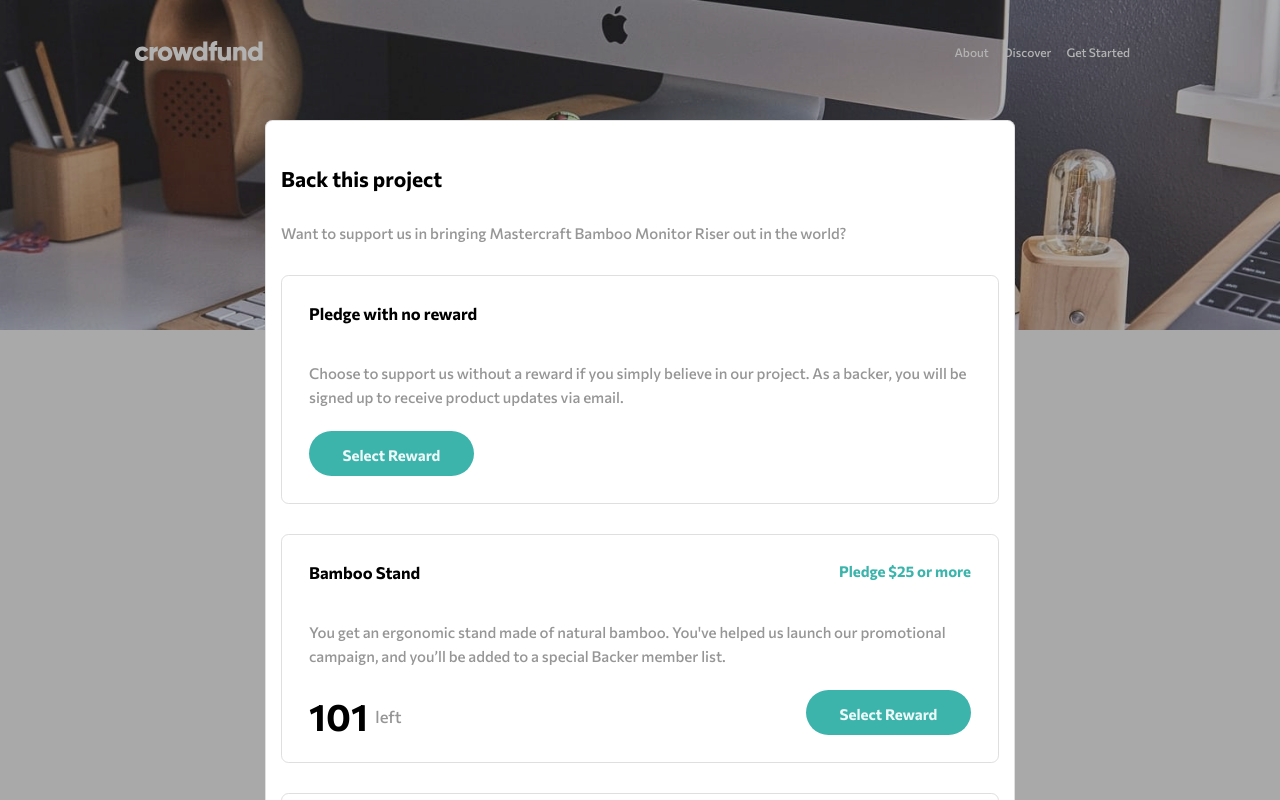
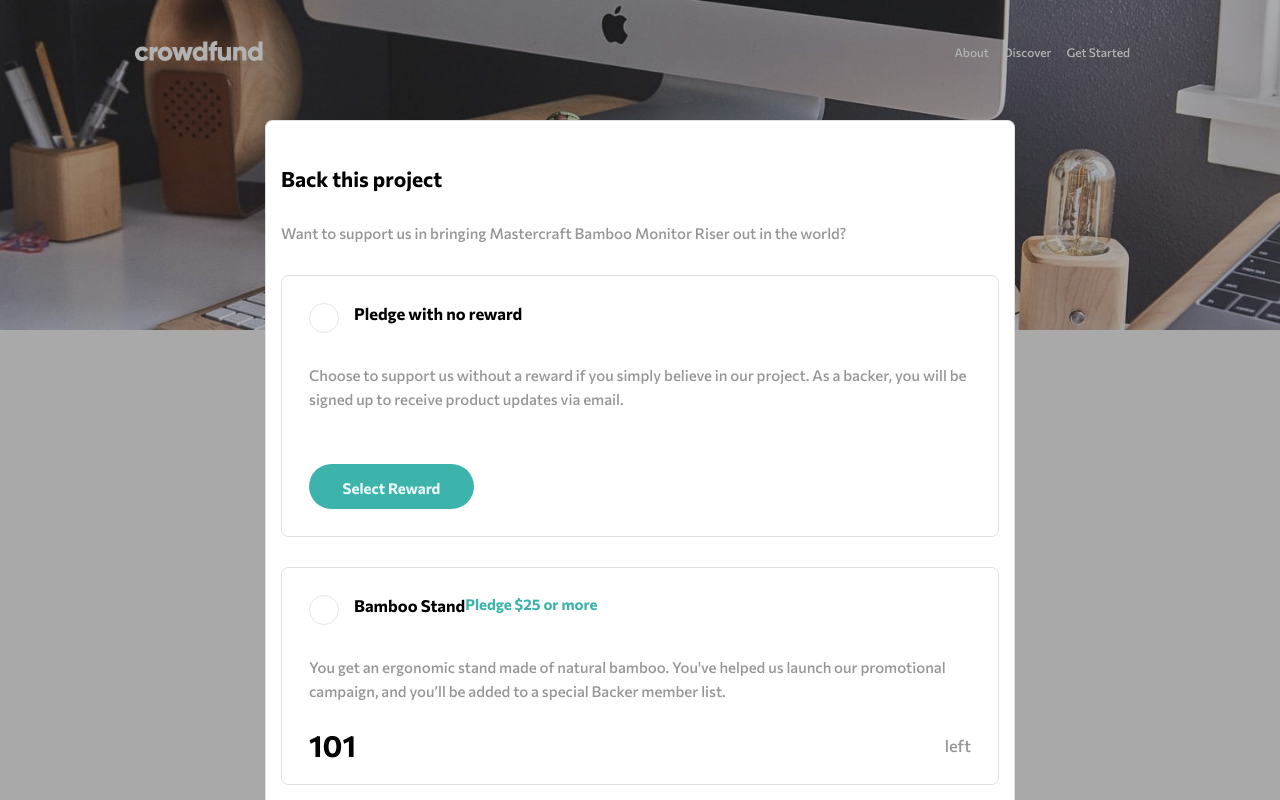
Before and after one commit to jorge-eche/crowdfunding-product-page, a React (Vite) app: page / in a window 1280 px wide. Built offline with nearby package versions, Linux system fonts and the light colour scheme.

Commit message:
create EnterPledge component

```diff
--- a/src/components/BackThisProject.css
+++ b/src/components/BackThisProject.css
@@ -35,15 +35,27 @@
     cursor: pointer;
 }
 
-.flex-wrapper-bookmark:active circle  {
+circle {
+    transition: fill .3s ease;
+}
+
+.flex-wrapper-bookmark:hover circle  {
     fill: hsl(176, 72%, 28%);
 }
 
-.flex-wrapper-bookmark:active path  {
+path {
+    transition: fill .3s ease;
+}
+
+.flex-wrapper-bookmark:hover path  {
     fill: white;
 }
 
-.flex-wrapper-bookmark:active #bookmark  {
+#bookmark {
+    transition: color .3s ease;
+}
+
+.flex-wrapper-bookmark:hover #bookmark  {
     color: var(--dark-cyan);
 }
 
--- a/src/components/Card.css
+++ b/src/components/Card.css
@@ -3,6 +3,21 @@
     padding: 1.8rem;
     border: 1.5px solid rgba(192,192,192, .5);
     border-radius: .5rem;
+}
+
+.card-style .flex-row {
+    display: flex;
+}
+
+#ball {
+    margin-right: 1rem;
+    width: 2rem;
+    height: 2rem;
+    border: 1.5px solid rgba(192,192,192, .4);
+    border-radius: 50%;
+    display: flex;
+    justify-content: center;
+    align-items: center;
 }
 
 .card-title h1 {
@@ -24,7 +39,7 @@
     margin-top: 2rem;
 }
 
-#flex2 {
+#flex1 {
     display: flex;
     gap: .5rem;
 }
@@ -40,12 +55,36 @@
     font-size: 1.1rem;
 }
 
+.num-left-modal {
+    font-size: 2rem;
+}
+
 .card-style button {
     margin-top: 1.5rem;
     width: 70%;
     padding: 1rem;
     max-width: 11rem;
     max-height: 3rem;
+}
+
+#flex2 {
+    display: flex;
+}
+
+.card-style:focus {
+    border: 1.5px solid var(--moderate-cyan);
+    outline: none;
+}
+
+.card-style:focus #green-ball {
+    width: 1rem;
+    height: 1rem;
+    border-radius: inherit;
+    background-color: var(--moderate-cyan);
+}
+
+.card-style:focus  #enter-pledge {
+    display: block;
 }
 
 
--- a/src/components/Card.jsx
+++ b/src/components/Card.jsx
@@ -1,32 +1,47 @@
 import './Card.css'
+import EnterPledge from './EnterPledge.jsx'
 
 const Card = ({
   card,
+  menuCards,
   type}) => {
 
   const { title, subtitle, description, amount } = card
 
   return (
-    <div className={`card-style ${type}`}>
-      <div className='card-title'>
-        <h1>{title}</h1>
-        <h2>{subtitle}</h2>
+  <div className={`card-style ${type}`} tabIndex='1'>
+
+      <div className='flex-row'>
+        {menuCards &&
+        <div id='ball'>
+          <div id="green-ball"></div>
+        </div>
+        }
+        <div className='card-title'>
+          <h1>{title}</h1>
+          <h2>{subtitle}</h2>
+        </div>
       </div>
 
       <p>{description}</p>
 
+      <div id='flex1'>
+        <p className={`num-left ${menuCards ? 'num-left-modal' : '' }`}>{amount}</p>
+
+        {subtitle && <p>left</p>}
+      </div>
+
+      {menuCards && amount > 0 ? (
+        <EnterPledge/>
+
+      ) : (
+      <button>Select Reward</button>
+
+      )}
+
+  </div>
 
 
-      <div id="flex1">
-        {amount && (
-            <div id='flex2'>
-              <p className='num-left'>{amount}</p>
-              <p>left</p>
-            </div>
-        )}
-        <button>Select Reward</button>
-      </div>
-    </div>
   )}
 
 export default Card
--- a/src/components/Cards.jsx
+++ b/src/components/Cards.jsx
@@ -1,5 +1,6 @@
 import { useState } from 'react'
 import Card from './Card.jsx'
+
 
 const Cards = ({menuCards}) => {
 
@@ -37,11 +38,13 @@ const Cards = ({menuCards}) => {
         {menuCards ? (
             <>
                 {cards.map(card => (
-                    <Card
-                    card={card}
-                    type={card.amount === 0 ? 'no-stock' : ''}
-                    />
+                        <Card
+                        card={card}
+                        menuCards={menuCards}
+                        type={card.amount === 0 ? 'no-stock' : ''}
+                        />
                 ))}
+
             </>
         ) : (
             <>
@@ -49,6 +52,7 @@ const Cards = ({menuCards}) => {
                 filteredCards.map(card => (
                     <Card
                     card={card}
+                    menuCards={menuCards}
                     type={card.amount === 0 ? 'no-stock' : ''}
                     />
                 ))}
--- /dev/null
+++ b/src/components/EnterPledge.css
@@ -0,0 +1,5 @@
+#enter-pledge {
+    display: none;
+    width: 100%;
+    border-top: 1.5px solid rgba(192,192,192, .4);
+}
--- /dev/null
+++ b/src/components/EnterPledge.jsx
@@ -0,0 +1,21 @@
+import './EnterPledge.css'
+
+const EnterPledge = () => {
+  return (
+    <div id='enter-pledge'>
+
+        <p>Enter your pledge</p>
+
+        <div id='flex2'>
+            <div>
+                <span>$</span>
+                <input type="number" />
+            </div>
+            <input type='submit' value='Continue'/>
+        </div>
+
+  </div>
+  )
+}
+
+export default EnterPledge
--- a/src/components/MenuPledges.jsx
+++ b/src/components/MenuPledges.jsx
@@ -1,4 +1,3 @@
-import Card from "./Card"
 import Cards from "./Cards"
 import './MenuPledges.css'
 
--- a/src/index.css
+++ b/src/index.css
@@ -34,13 +34,11 @@ button {
   background-color: var(--moderate-cyan);
   border:none ;
   border-radius: 2rem;
+  transition: background-color .3s ease;
 }
 
 button:hover {
   cursor: pointer;
-}
-
-button:active {
   background-color: var(--dark-cyan);
 }
 
```
